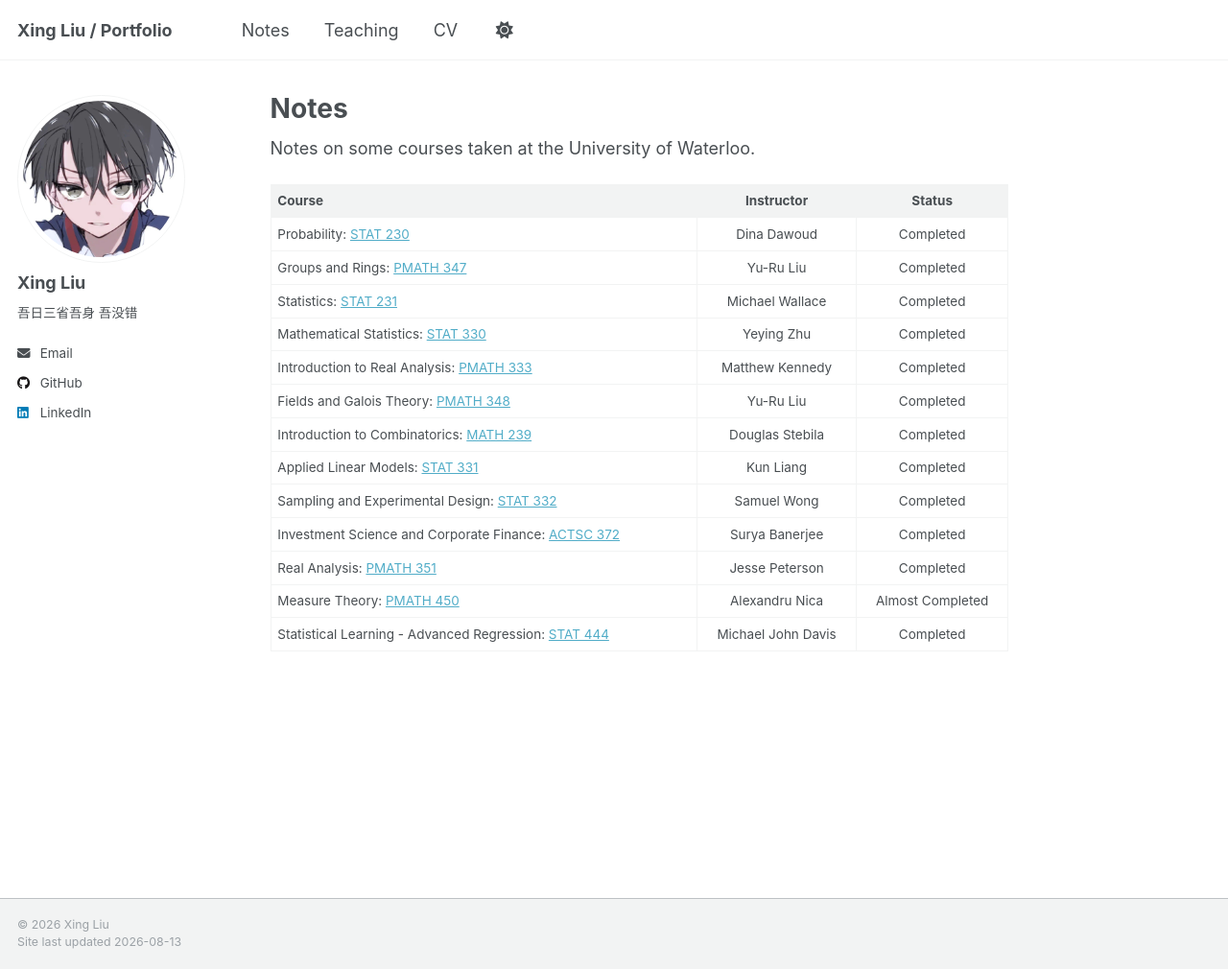
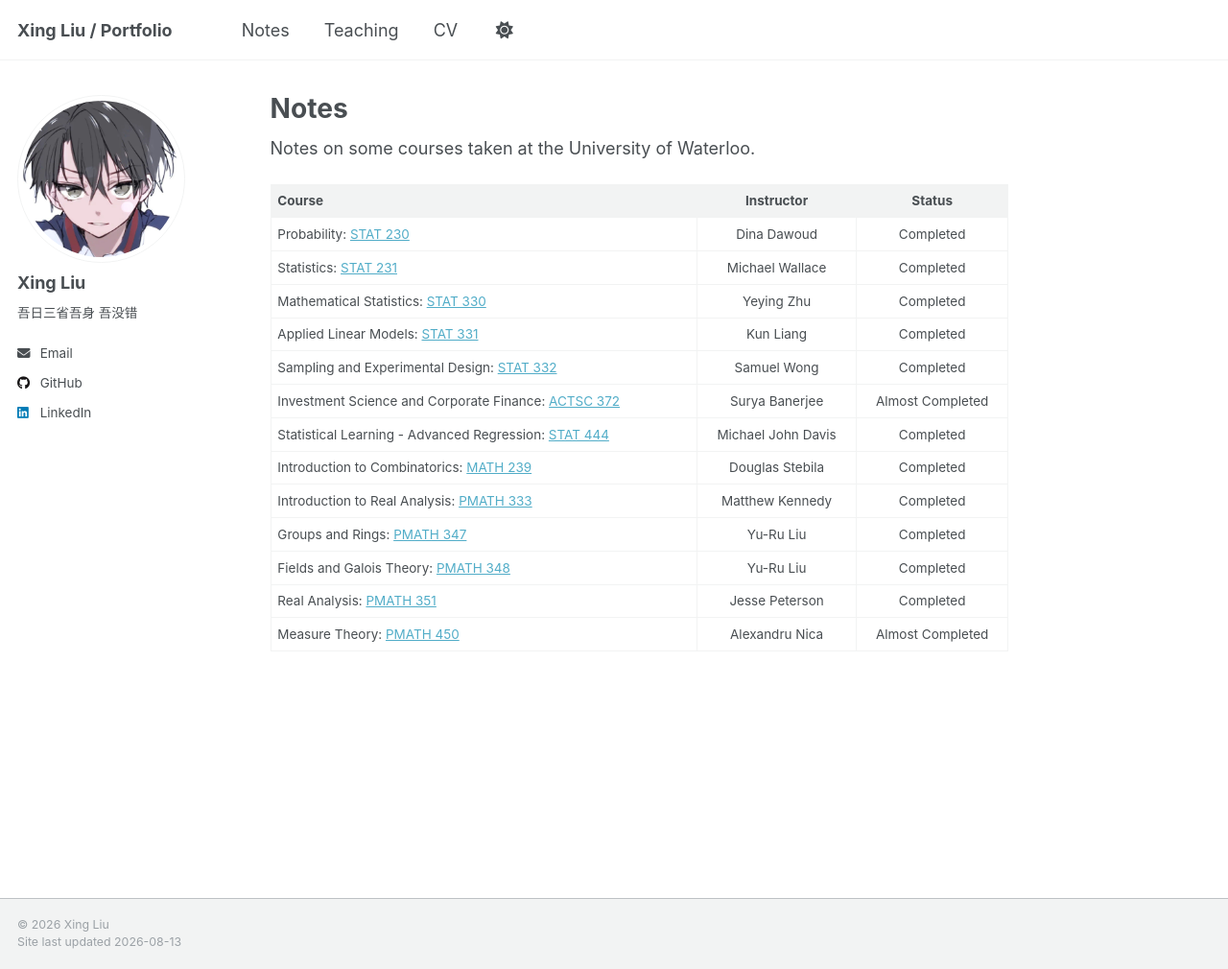
Before and after one commit to lx524/lx524.github.io, a Jekyll site: the page built from _pages/notes.md, in a window 1280 px wide and 1010 px high. Shown: the whole window at 96% size. Built offline with Jekyll 4.4.1, drawn with Linux system fonts in a browser that asks for light colours.

Commit message:
reorder entries

```diff
--- a/_pages/notes.md
+++ b/_pages/notes.md
@@ -33,15 +33,15 @@ Currently taking:
 | Course | Instructor | Status |
 |:--------|:-----------:|:-----------:|
 | Probability: [STAT 230](../files/S24-STAT230.pdf) | Dina Dawoud | Completed |
-| Groups and Rings: [PMATH 347](../files/F24-PMATH347.pdf) | Yu-Ru Liu | Completed |
 | Statistics: [STAT 231](../files/F24-STAT231.pdf) | Michael Wallace | Completed |
 | Mathematical Statistics: [STAT 330](../files/W25-STAT330.pdf) | Yeying Zhu | Completed |
-| Introduction to Real Analysis: [PMATH 333](../files/W25-PMATH333.pdf) | Matthew Kennedy | Completed |
-| Fields and Galois Theory: [PMATH 348](../files/W25-PMATH348.pdf) | Yu-Ru Liu | Completed |
-| Introduction to Combinatorics: [MATH 239](../files/F25-MATH239.pdf) | Douglas Stebila | Completed |
 | Applied Linear Models: [STAT 331](../files/F25-STAT331.pdf) | Kun Liang | Completed |
 | Sampling and Experimental Design: [STAT 332](../files/F25-STAT332.pdf) | Samuel Wong | Completed |
-| Investment Science and Corporate Finance: [ACTSC 372](../files/F25-ACTSC372.pdf) | Surya Banerjee | Completed |
+| Investment Science and Corporate Finance: [ACTSC 372](../files/F25-ACTSC372.pdf) | Surya Banerjee | Almost Completed |
+| Statistical Learning - Advanced Regression: [STAT 444](../files/S26-STAT444.pdf) | Michael John Davis | Completed |
+| Introduction to Combinatorics: [MATH 239](../files/F25-MATH239.pdf) | Douglas Stebila | Completed |
+| Introduction to Real Analysis: [PMATH 333](../files/W25-PMATH333.pdf) | Matthew Kennedy | Completed |
+| Groups and Rings: [PMATH 347](../files/F24-PMATH347.pdf) | Yu-Ru Liu | Completed |
+| Fields and Galois Theory: [PMATH 348](../files/W25-PMATH348.pdf) | Yu-Ru Liu | Completed |
 | Real Analysis: [PMATH 351](../files/W26-PMATH351.pdf) | Jesse Peterson | Completed |
 | Measure Theory: [PMATH 450](../files/S26-PMATH450.pdf) | Alexandru Nica | Almost Completed |
-| Statistical Learning - Advanced Regression: [STAT 444](../files/S26-STAT444.pdf) | Michael John Davis | Completed |
```
